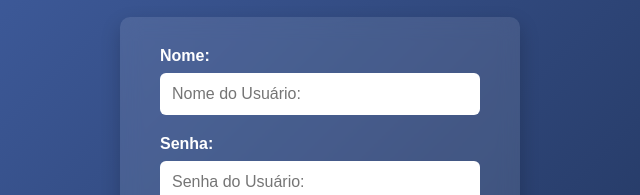
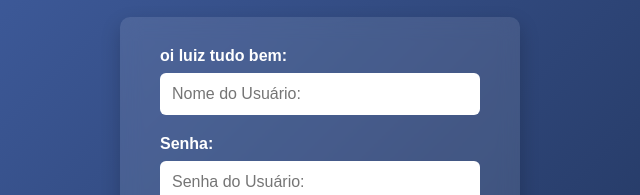
Before and after one commit to WirkLichKeit1/seila, a website: page index.html in a window 1280 px wide. Shown: the part 277-472 px from the top of the page, 320-960 px from the left. Drawn offline with Linux system fonts and the light colour scheme.

Commit message:
Update index.html

```diff
--- a/index.html
+++ b/index.html
@@ -10,7 +10,7 @@
     <h1>Login</h1>
 
     <form onsubmit="event.preventDefault(); login();">
-        <label for="mome">Nome:</label>
+        <label for="mome">oi luiz tudo bem:</label>
         <input type="text" id="nome" placeholder="Nome do Usuário:" required>
 
         <label for="senha">Senha:</label>
```
